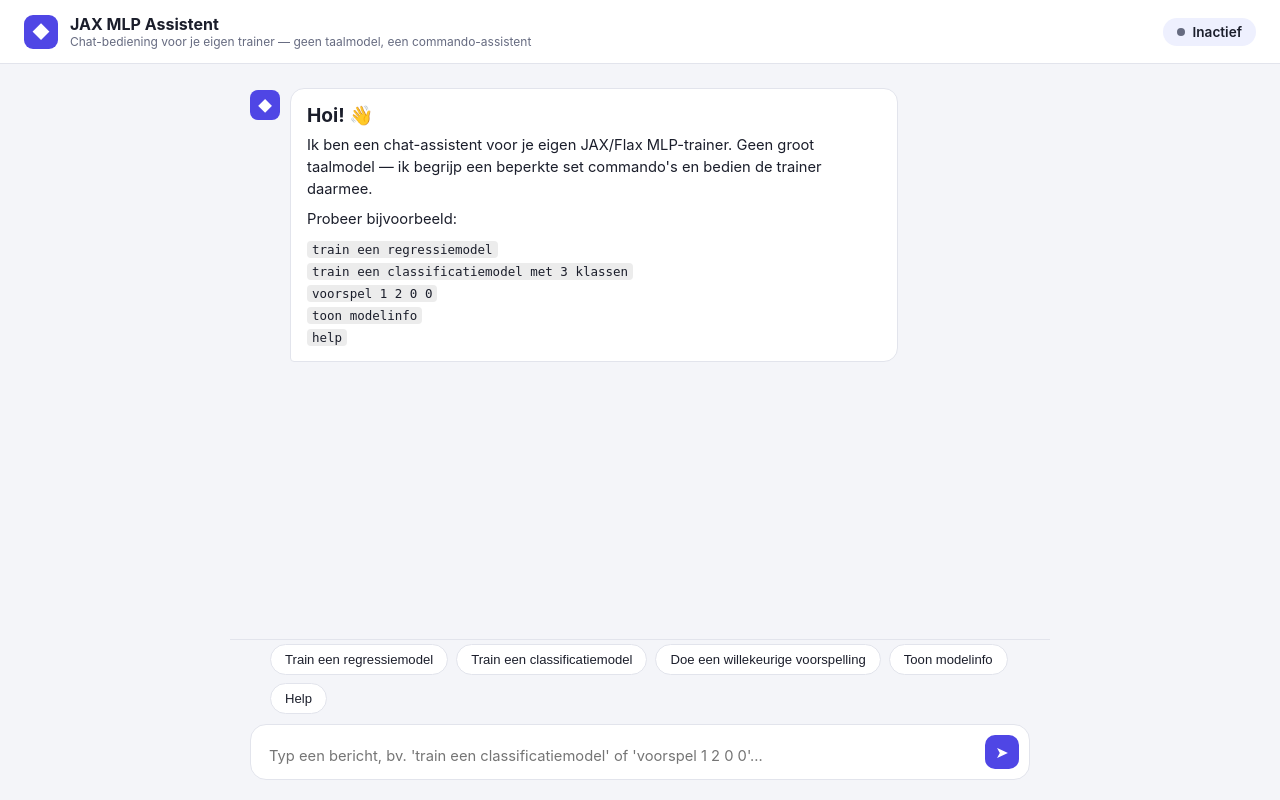
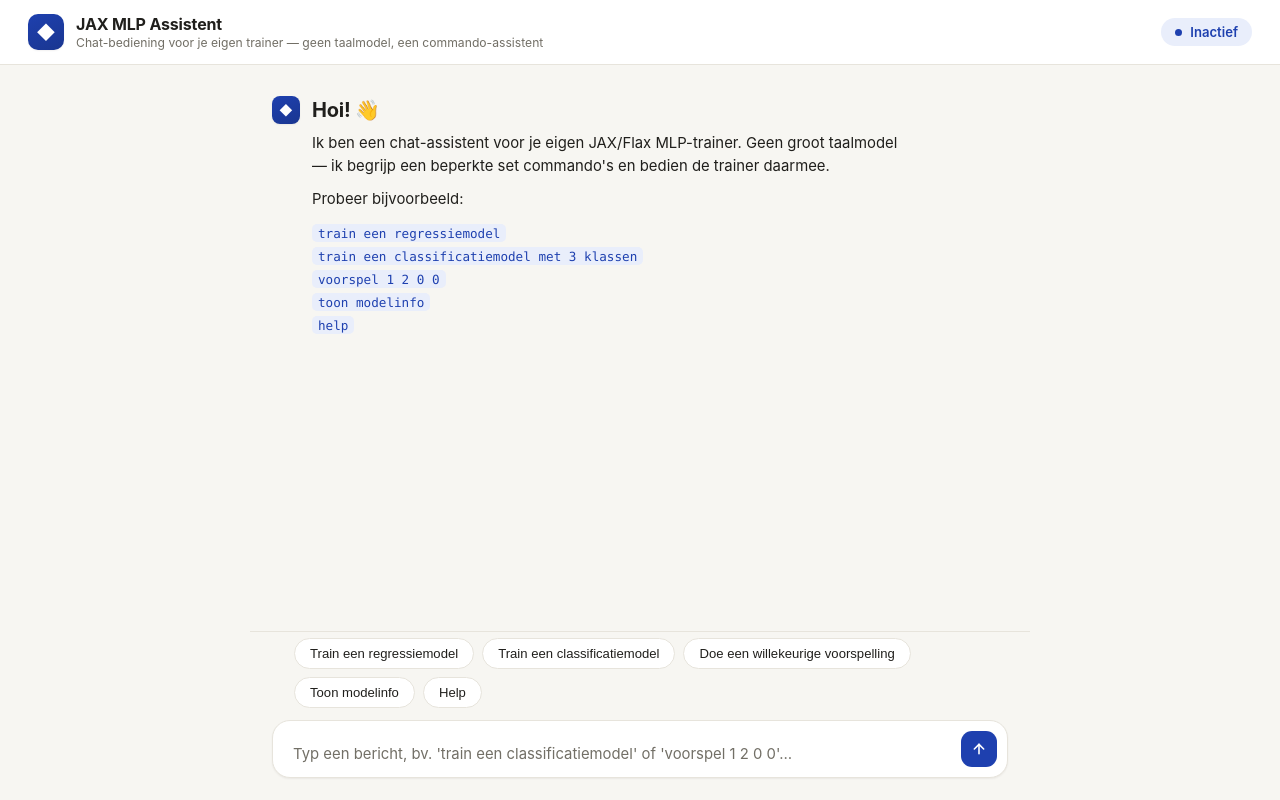
Before and after one commit to Giovanni127714/jax, a Flask app: page / in a window 1280 px wide. Run offline with Flask 3, Linux system fonts and the light colour scheme; data that the repository does not hold is empty.

Commit message:
feat: redesign UI with a Claude-inspired look and dark blue accent
- New warm off-white/dark-brown palette (both light and dark mode)
  with dark blue as the primary accent, replacing the purple/gray
  theme
- Assistant messages now flow as plain text (no boxed bubble); only
  rich content (charts, tables, progress) gets a soft "rich-card"
  container. User messages are a softly tinted pill instead of a
  saturated solid-color block
- Add a typing indicator (animated dots) shown while predict/
  model-info/status requests are in flight, replaced by the real
  response when it arrives
- Add message entrance animation, smoother chip/composer hover and
  focus states, and a proper SVG send-button icon
- Charts now read their colors from CSS custom properties at draw
  time (theme-aware) and render a subtle gradient fill under the
  primary line
- Verified in both light and dark mode (Playwright), full command
  flow (train/predict/model-info/errors) end-to-end, no console
  errors

```diff
--- a/webapp/static/css/style.css
+++ b/webapp/static/css/style.css
@@ -1,32 +1,40 @@
 :root {
-  --bg: #f4f5f9;
+  --bg: #f7f6f2;
   --surface: #ffffff;
-  --border: #e2e4ec;
-  --text: #1b1e2b;
-  --text-muted: #666b80;
-  --accent: #4f46e5;
-  --accent-soft: #eef0fe;
-  --success: #16a34a;
-  --danger: #dc2626;
-  --warning: #d97706;
-  --user-bubble: #4f46e5;
-  --user-bubble-text: #ffffff;
-  --assistant-bubble: #ffffff;
-  --radius: 10px;
+  --surface-2: #fdfcfa;
+  --border: #e7e4dc;
+  --text: #201f1c;
+  --text-muted: #726f66;
+  --accent: #1e40af;
+  --accent-hover: #1a3690;
+  --accent-soft: #e9eefb;
+  --user-bubble-bg: #e3ebfb;
+  --user-bubble-text: #16305e;
+  --success: #15803d;
+  --danger: #c0392b;
+  --warning: #b7791f;
+  --radius: 12px;
   --font: -apple-system, BlinkMacSystemFont, "Segoe UI", Roboto, Helvetica, Arial, sans-serif;
+  --shadow-sm: 0 1px 2px rgba(30, 25, 15, 0.06);
 }
 
 @media (prefers-color-scheme: dark) {
   :root {
-    --bg: #0f1117;
-    --surface: #171a24;
-    --border: #2a2e3d;
-    --text: #e6e7ee;
-    --text-muted: #9297ab;
-    --accent: #818cf8;
-    --accent-soft: #262a44;
-    --user-bubble: #4f46e5;
-    --assistant-bubble: #1d2130;
+    --bg: #1b1a17;
+    --surface: #242320;
+    --surface-2: #201f1c;
+    --border: #38362f;
+    --text: #ece9e1;
+    --text-muted: #9c988c;
+    --accent: #6f97f2;
+    --accent-hover: #89aaf5;
+    --accent-soft: #22304f;
+    --user-bubble-bg: #223257;
+    --user-bubble-text: #dbe6fc;
+    --success: #4ade80;
+    --danger: #f0796a;
+    --warning: #f0b649;
+    --shadow-sm: 0 1px 2px rgba(0, 0, 0, 0.3);
   }
 }
 
@@ -38,35 +46,43 @@ html, body {
   font-family: var(--font);
   background: var(--bg);
   color: var(--text);
+  -webkit-font-smoothing: antialiased;
 }
 
 body { display: flex; flex-direction: column; }
+
+/* ---------------------------------------------------------------------
+   Header
+--------------------------------------------------------------------- */
 
 .topbar {
   display: flex;
   align-items: center;
   justify-content: space-between;
-  padding: 14px 24px;
+  padding: 14px 28px;
   background: var(--surface);
   border-bottom: 1px solid var(--border);
   flex-shrink: 0;
 }
 
 .brand { display: flex; align-items: center; gap: 12px; }
+
 .brand-icon {
   color: white;
-  background: var(--accent);
-  width: 34px;
-  height: 34px;
-  border-radius: 9px;
+  background: linear-gradient(155deg, var(--accent), var(--accent-hover));
+  width: 36px;
+  height: 36px;
+  border-radius: 10px;
   display: flex;
   align-items: center;
   justify-content: center;
-  font-size: 1.1rem;
+  font-size: 1.15rem;
   flex-shrink: 0;
+  box-shadow: var(--shadow-sm);
 }
-.brand-name { font-weight: 700; font-size: 1rem; }
-.brand-sub { font-size: 0.75rem; color: var(--text-muted); }
+
+.brand-name { font-weight: 700; font-size: 1rem; letter-spacing: -0.01em; }
+.brand-sub { font-size: 0.76rem; color: var(--text-muted); margin-top: 1px; }
 
 .status-pill {
   display: flex;
@@ -75,25 +91,32 @@ body { display: flex; flex-direction: column; }
   padding: 6px 14px;
   border-radius: 999px;
   background: var(--accent-soft);
-  font-size: 0.85rem;
+  color: var(--accent);
+  font-size: 0.82rem;
   font-weight: 600;
   flex-shrink: 0;
+  transition: background 0.2s ease, color 0.2s ease;
 }
-.status-dot { width: 8px; height: 8px; border-radius: 50%; background: var(--text-muted); }
-.status-pill[data-status="training"] .status-dot { background: var(--warning); animation: pulse 1s infinite; }
-.status-pill[data-status="done"] .status-dot { background: var(--success); }
-.status-pill[data-status="error"] .status-dot { background: var(--danger); }
+.status-dot { width: 7px; height: 7px; border-radius: 50%; background: currentColor; }
+.status-pill[data-status="training"] { color: var(--warning); }
+.status-pill[data-status="training"] .status-dot { animation: pulse 1s infinite; }
+.status-pill[data-status="done"] { color: var(--success); }
+.status-pill[data-status="error"] { color: var(--danger); }
 
 @keyframes pulse {
   0%, 100% { opacity: 1; }
-  50% { opacity: 0.3; }
+  50% { opacity: 0.35; }
 }
+
+/* ---------------------------------------------------------------------
+   Chat layout
+--------------------------------------------------------------------- */
 
 .chat-wrap {
   flex: 1;
   display: flex;
   flex-direction: column;
-  max-width: 820px;
+  max-width: 780px;
   width: 100%;
   margin: 0 auto;
   min-height: 0;
@@ -102,75 +125,131 @@ body { display: flex; flex-direction: column; }
 .chat-log {
   flex: 1;
   overflow-y: auto;
-  padding: 24px 20px 12px;
+  padding: 28px 22px 14px;
   display: flex;
   flex-direction: column;
-  gap: 16px;
+  gap: 20px;
+  scroll-behavior: smooth;
 }
 
-.msg-row { display: flex; gap: 10px; max-width: 100%; }
+.msg-row {
+  display: flex;
+  gap: 12px;
+  max-width: 100%;
+  animation: messageIn 0.28s cubic-bezier(0.22, 1, 0.36, 1);
+}
 .msg-row.user { justify-content: flex-end; }
 .msg-row.assistant { justify-content: flex-start; }
 
+@keyframes messageIn {
+  from { opacity: 0; transform: translateY(8px); }
+  to { opacity: 1; transform: translateY(0); }
+}
+
 .msg-avatar {
-  width: 30px;
-  height: 30px;
+  width: 28px;
+  height: 28px;
   border-radius: 8px;
-  background: var(--accent);
+  background: linear-gradient(155deg, var(--accent), var(--accent-hover));
   color: white;
   flex-shrink: 0;
   display: flex;
   align-items: center;
   justify-content: center;
-  font-size: 0.9rem;
-  margin-top: 2px;
+  font-size: 0.82rem;
+  margin-top: 3px;
+  box-shadow: var(--shadow-sm);
 }
 
 .bubble {
-  max-width: 78%;
-  padding: 12px 16px;
-  border-radius: 14px;
-  font-size: 0.92rem;
-  line-height: 1.5;
-}
-.msg-row.user .bubble {
-  background: var(--user-bubble);
-  color: var(--user-bubble-text);
-  border-bottom-right-radius: 4px;
-}
-.msg-row.assistant .bubble {
-  background: var(--assistant-bubble);
-  border: 1px solid var(--border);
-  border-bottom-left-radius: 4px;
+  max-width: 80%;
+  font-size: 0.93rem;
+  line-height: 1.55;
 }
 
-.bubble p { margin: 0 0 8px; }
+/* Assistant messages flow on the page background, no boxed card - only
+   rich content (charts/tables/progress) gets its own subtle container. */
+.msg-row.assistant .bubble {
+  background: transparent;
+  padding: 2px 0;
+}
+
+/* User messages get a soft tinted pill, not a saturated block fill. */
+.msg-row.user .bubble {
+  background: var(--user-bubble-bg);
+  color: var(--user-bubble-text);
+  padding: 11px 16px;
+  border-radius: 16px;
+  border-bottom-right-radius: 5px;
+}
+
+.bubble p { margin: 0 0 10px; }
 .bubble p:last-child { margin-bottom: 0; }
 .bubble code {
-  background: rgba(127,127,127,0.15);
-  padding: 1px 5px;
-  border-radius: 4px;
+  background: var(--accent-soft);
+  color: var(--accent);
+  padding: 1.5px 6px;
+  border-radius: 5px;
   font-size: 0.85em;
+  font-family: "SFMono-Regular", Consolas, "Liberation Mono", Menlo, monospace;
+}
+.msg-row.user .bubble code {
+  background: rgba(255, 255, 255, 0.35);
+  color: inherit;
 }
 
-.welcome-title { font-weight: 700; font-size: 1.2rem; margin-bottom: 4px; }
+.welcome-title { font-weight: 700; font-size: 1.25rem; margin-bottom: 6px; letter-spacing: -0.01em; }
 
-.chips { display: flex; flex-wrap: wrap; gap: 8px; padding: 0 20px 10px; }
+/* Rich content (charts, tables, progress) rendered inside an assistant
+   message gets its own soft card so it reads as distinct from prose. */
+.rich-card {
+  background: var(--surface);
+  border: 1px solid var(--border);
+  border-radius: var(--radius);
+  padding: 16px 18px;
+  margin-top: 4px;
+  box-shadow: var(--shadow-sm);
+}
+
+/* Typing indicator */
+.typing-dots { display: flex; align-items: center; gap: 4px; padding: 6px 0; }
+.typing-dots span {
+  width: 6px;
+  height: 6px;
+  border-radius: 50%;
+  background: var(--text-muted);
+  animation: typingBounce 1.1s infinite ease-in-out;
+}
+.typing-dots span:nth-child(2) { animation-delay: 0.15s; }
+.typing-dots span:nth-child(3) { animation-delay: 0.3s; }
+@keyframes typingBounce {
+  0%, 60%, 100% { transform: translateY(0); opacity: 0.4; }
+  30% { transform: translateY(-4px); opacity: 1; }
+}
+
+/* ---------------------------------------------------------------------
+   Chips & composer
+--------------------------------------------------------------------- */
+
+.chips { display: flex; flex-wrap: wrap; gap: 8px; padding: 0 22px 12px; }
 .chip {
   border: 1px solid var(--border);
   background: var(--surface);
   color: var(--text);
   border-radius: 999px;
-  padding: 7px 14px;
+  padding: 7px 15px;
   font-size: 0.82rem;
+  font-weight: 500;
   cursor: pointer;
+  transition: border-color 0.15s ease, color 0.15s ease, transform 0.1s ease;
 }
-.chip:hover { border-color: var(--accent); color: var(--accent); }
+.chip:hover { border-color: var(--accent); color: var(--accent); transform: translateY(-1px); }
+.chip:active { transform: translateY(0); }
 
 .composer-area {
   border-top: 1px solid var(--border);
   background: var(--bg);
-  padding: 4px 20px 20px;
+  padding: 6px 22px 22px;
   flex-shrink: 0;
 }
 
@@ -180,8 +259,14 @@ body { display: flex; flex-direction: column; }
   gap: 10px;
   background: var(--surface);
   border: 1px solid var(--border);
-  border-radius: 16px;
-  padding: 10px 10px 10px 16px;
+  border-radius: 18px;
+  padding: 10px 10px 10px 18px;
+  box-shadow: var(--shadow-sm);
+  transition: border-color 0.15s ease, box-shadow 0.15s ease;
+}
+.composer:focus-within {
+  border-color: var(--accent);
+  box-shadow: 0 0 0 3px var(--accent-soft);
 }
 .composer textarea {
   flex: 1;
@@ -191,32 +276,48 @@ body { display: flex; flex-direction: column; }
   background: transparent;
   color: var(--text);
   font-family: inherit;
-  font-size: 0.92rem;
+  font-size: 0.93rem;
   max-height: 140px;
   line-height: 1.4;
-  padding-top: 4px;
+  padding-top: 5px;
 }
+.composer textarea::placeholder { color: var(--text-muted); }
+
 .send-btn {
   border: none;
   background: var(--accent);
   color: white;
-  width: 34px;
-  height: 34px;
-  border-radius: 10px;
+  width: 36px;
+  height: 36px;
+  border-radius: 11px;
   cursor: pointer;
-  font-size: 1rem;
   flex-shrink: 0;
+  display: flex;
+  align-items: center;
+  justify-content: center;
+  transition: background 0.15s ease, transform 0.1s ease;
 }
+.send-btn:hover:not(:disabled) { background: var(--accent-hover); }
+.send-btn:active:not(:disabled) { transform: scale(0.94); }
 .send-btn:disabled { opacity: 0.4; cursor: not-allowed; }
+.send-btn svg { width: 16px; height: 16px; }
 
-/* ---- Rich content rendered inside assistant bubbles ---- */
+/* ---------------------------------------------------------------------
+   Rich content inside assistant bubbles
+--------------------------------------------------------------------- */
 
-.progress-row { display: flex; align-items: center; gap: 10px; margin: 8px 0; }
+.progress-row { display: flex; align-items: center; gap: 10px; margin-bottom: 12px; }
 .progress-track { flex: 1; height: 8px; border-radius: 999px; background: var(--accent-soft); overflow: hidden; }
-.progress-fill { height: 100%; width: 0%; background: var(--accent); transition: width 0.2s ease; }
-.progress-label { font-size: 0.75rem; color: var(--text-muted); white-space: nowrap; font-variant-numeric: tabular-nums; }
+.progress-fill {
+  height: 100%;
+  width: 0%;
+  background: linear-gradient(90deg, var(--accent), var(--accent-hover));
+  border-radius: 999px;
+  transition: width 0.25s ease;
+}
+.progress-label { font-size: 0.76rem; color: var(--text-muted); white-space: nowrap; font-variant-numeric: tabular-nums; }
 
-canvas.chat-chart { width: 100%; height: auto; border: 1px solid var(--border); border-radius: 8px; background: var(--bg); margin-top: 6px; }
+canvas.chat-chart { width: 100%; height: auto; display: block; }
 
 .legend { display: flex; gap: 14px; margin-top: 8px; font-size: 0.75rem; color: var(--text-muted); }
 .legend-item { display: flex; align-items: center; gap: 6px; }
--- a/webapp/static/js/app.js
+++ b/webapp/static/js/app.js
@@ -12,6 +12,13 @@
   let lastInputDim = null;
   let lastNumClasses = null;
   let isBusy = false;
+
+  // ---------------------------------------------------------------------
+  // Theme-aware colors (read live so charts match light/dark mode)
+  // ---------------------------------------------------------------------
+  function cssVar(name) {
+    return getComputedStyle(document.documentElement).getPropertyValue(name).trim();
+  }
 
   // ---------------------------------------------------------------------
   // Status pill
@@ -51,9 +58,18 @@
     return row.querySelector(".bubble");
   }
 
+  function addTypingIndicator() {
+    return addAssistantMessage(
+      '<div class="typing-dots"><span></span><span></span><span></span></div>'
+    );
+  }
+
   function addErrorMessage(text) {
-    const bubble = addAssistantMessage(`<p>${escapeHtml(text)}</p>`);
-    bubble.classList.add("error-bubble");
+    addAssistantMessage(`<p class="error-text">${escapeHtml(text)}</p>`);
+  }
+
+  function showError(bubble, text) {
+    bubble.innerHTML = `<p class="error-text">${escapeHtml(text)}</p>`;
   }
 
   function escapeHtml(text) {
@@ -107,7 +123,7 @@
   }
 
   // ---------------------------------------------------------------------
-  // Chart drawing (plain canvas, no dependencies)
+  // Chart drawing (plain canvas, no dependencies, theme-aware colors)
   // ---------------------------------------------------------------------
   function drawLineChart(canvas, series, opts) {
     const ctx = canvas.getContext("2d");
@@ -119,9 +135,12 @@
     const plotW = w - padding.left - padding.right;
     const plotH = h - padding.top - padding.bottom;
 
+    const gridColor = cssVar("--border");
+    const mutedColor = cssVar("--text-muted");
+
     const allValues = series.flatMap((s) => s.data).filter((v) => v !== null && v !== undefined);
     if (allValues.length === 0) {
-      ctx.fillStyle = "#9297ab";
+      ctx.fillStyle = mutedColor;
       ctx.font = "12px sans-serif";
       ctx.fillText("Nog geen data", padding.left, h / 2);
       return;
@@ -141,8 +160,8 @@
     const xForIndex = (i) => padding.left + (maxLen <= 1 ? 0 : (i / (maxLen - 1)) * plotW);
     const yForValue = (v) => padding.top + plotH - ((v - minY) / (maxY - minY)) * plotH;
 
-    ctx.strokeStyle = "rgba(150,150,170,0.2)";
-    ctx.fillStyle = "#9297ab";
+    ctx.strokeStyle = gridColor;
+    ctx.fillStyle = mutedColor;
     ctx.font = "9px sans-serif";
     const gridLines = 3;
     for (let i = 0; i <= gridLines; i++) {
@@ -156,21 +175,34 @@
     }
 
     series.forEach((s) => {
-      if (s.data.length === 0) return;
+      const points = [];
+      s.data.forEach((v, i) => {
+        if (v === null || v === undefined) return;
+        points.push([xForIndex(i), yForValue(v)]);
+      });
+      if (points.length === 0) return;
+
+      if (s.fill) {
+        const gradient = ctx.createLinearGradient(0, padding.top, 0, padding.top + plotH);
+        gradient.addColorStop(0, `${s.color}33`);
+        gradient.addColorStop(1, `${s.color}00`);
+        ctx.fillStyle = gradient;
+        ctx.beginPath();
+        ctx.moveTo(points[0][0], padding.top + plotH);
+        points.forEach(([x, y]) => ctx.lineTo(x, y));
+        ctx.lineTo(points[points.length - 1][0], padding.top + plotH);
+        ctx.closePath();
+        ctx.fill();
+      }
+
       ctx.strokeStyle = s.color;
       ctx.lineWidth = 2;
+      ctx.lineJoin = "round";
+      ctx.lineCap = "round";
       ctx.beginPath();
-      let started = false;
-      s.data.forEach((v, i) => {
-        if (v === null || v === undefined) return;
-        const x = xForIndex(i);
-        const y = yForValue(v);
-        if (!started) {
-          ctx.moveTo(x, y);
-          started = true;
-        } else {
-          ctx.lineTo(x, y);
-        }
+      points.forEach(([x, y], idx) => {
+        if (idx === 0) ctx.moveTo(x, y);
+        else ctx.lineTo(x, y);
       });
       ctx.stroke();
     });
@@ -263,21 +295,22 @@
 
     chartCounter += 1;
     const lossChartId = `chart-loss-${chartCounter}`;
-    const metricChartId = `chart-metric-${chartCounter}`;
     const bubble = addAssistantMessage(`
       <p>🧠 Ik start het trainen van een <strong>${taskLabel}</strong>…</p>
       ${overrideNote}
+      <div class="rich-card">
         <div class="progress-row">
           <div class="progress-track"><div class="progress-fill" id="fill-${chartCounter}"></div></div>
           <span class="progress-label" id="label-${chartCounter}">0 / ${payload.num_steps}</span>
         </div>
         <canvas class="chat-chart" id="${lossChartId}" width="600" height="200"></canvas>
         <div class="legend">${renderLegendHtml([
-        { label: "Train loss", color: "#4f46e5" },
-        { label: "Val loss", color: "#dc2626" },
+          { label: "Train loss", color: cssVar("--accent") },
+          { label: "Val loss", color: cssVar("--danger") },
         ])}</div>
         <div id="metric-wrap-${chartCounter}"></div>
         <div class="log-console" id="log-${chartCounter}"></div>
+      </div>
     `);
 
     let res;
@@ -288,14 +321,12 @@
         body: JSON.stringify(payload),
       });
     } catch (err) {
-      bubble.classList.add("error-bubble");
-      bubble.innerHTML = `<p>Kon geen verbinding maken met de server: ${escapeHtml(String(err))}</p>`;
+      showError(bubble, `Kon geen verbinding maken met de server: ${err}`);
       return;
     }
     const body = await res.json();
     if (!res.ok) {
-      bubble.classList.add("error-bubble");
-      bubble.innerHTML = `<p>${escapeHtml(body.error || "Onbekende fout bij starten van training.")}</p>`;
+      showError(bubble, body.error || "Onbekende fout bij starten van training.");
       return;
     }
 
@@ -323,8 +354,8 @@
           drawLineChart(
             lossCanvas,
             [
-              { label: "Train loss", color: "#4f46e5", data: history.loss },
-              { label: "Val loss", color: "#dc2626", data: history.val_loss },
+              { label: "Train loss", color: cssVar("--accent"), data: history.loss, fill: true },
+              { label: "Val loss", color: cssVar("--danger"), data: history.val_loss },
             ],
             { formatY: (v) => v.toFixed(2) }
           );
@@ -335,17 +366,17 @@
         if (hasMetric && metricWrap && !metricWrap.dataset.built) {
           metricWrap.dataset.built = "1";
           metricWrap.innerHTML = `
-            <div class="legend" style="margin-top:10px">${renderLegendHtml([{ label: "Val accuracy", color: "#16a34a" }])}</div>
+            <div class="legend" style="margin-top:10px">${renderLegendHtml([{ label: "Val accuracy", color: cssVar("--success") }])}</div>
             <canvas class="chat-chart" id="chart-metric-${counter}" width="600" height="120"></canvas>`;
         }
         if (hasMetric) {
           const metricCanvas = document.getElementById(`chart-metric-${counter}`);
           if (metricCanvas) {
-            drawLineChart(metricCanvas, [{ label: "Val accuracy", color: "#16a34a", data: history.val_metric }], {
-              minY: 0,
-              maxY: 1,
-              formatY: (v) => v.toFixed(2),
-            });
+            drawLineChart(
+              metricCanvas,
+              [{ label: "Val accuracy", color: cssVar("--success"), data: history.val_metric, fill: true }],
+              { minY: 0, maxY: 1, formatY: (v) => v.toFixed(2) }
+            );
           }
         }
 
@@ -372,6 +403,7 @@
 
         if (data.status === "error") {
           const note = document.createElement("p");
+          note.className = "error-text";
           note.textContent = `❌ Training mislukt: ${data.error || "onbekende fout"}`;
           bubble.appendChild(note);
         } else if (data.status === "done") {
@@ -413,7 +445,7 @@
       }
     }
 
-    const bubble = addAssistantMessage(`<p>🔮 Voorspellen op basis van <code>[${features.join(", ")}]</code>…</p>`);
+    const bubble = addTypingIndicator();
 
     let res;
     try {
@@ -423,14 +455,12 @@
         body: JSON.stringify({ features }),
       });
     } catch (err) {
-      bubble.classList.add("error-bubble");
-      bubble.innerHTML = `<p>Kon geen verbinding maken: ${escapeHtml(String(err))}</p>`;
+      showError(bubble, `Kon geen verbinding maken: ${err}`);
       return;
     }
     const data = await res.json();
     if (!res.ok) {
-      bubble.classList.add("error-bubble");
-      bubble.innerHTML = `<p>${escapeHtml(data.error || "Voorspellen mislukt.")}</p>`;
+      showError(bubble, data.error || "Voorspellen mislukt.");
       return;
     }
 
@@ -448,15 +478,19 @@
         .join("");
       bubble.innerHTML = `
         <p>Voorspelling voor <code>[${features.join(", ")}]</code>:</p>
+        <div class="rich-card">
           <div class="big-value">Klasse ${data.predicted_class}</div>
           <div class="sub-value">Kans: ${(data.probabilities[data.predicted_class] * 100).toFixed(1)}%</div>
-        ${rows}`;
+          ${rows}
+        </div>`;
     } else {
       const formulaValue = 2 * (features[0] || 0) + 3 * (features[1] || 0);
       bubble.innerHTML = `
         <p>Voorspelling voor <code>[${features.join(", ")}]</code>:</p>
+        <div class="rich-card">
           <div class="big-value">${data.prediction.toFixed(3)}</div>
-        <div class="sub-value">Formule 2·x1 + 3·x2 geeft (ter vergelijking): ${formulaValue.toFixed(3)}</div>`;
+          <div class="sub-value">Formule 2·x1 + 3·x2 geeft (ter vergelijking): ${formulaValue.toFixed(3)}</div>
+        </div>`;
     }
     scrollToBottom();
   }
@@ -465,12 +499,11 @@
   // Command: model info
   // ---------------------------------------------------------------------
   async function handleModelInfo() {
-    const bubble = addAssistantMessage("<p>📊 Modelinfo ophalen…</p>");
+    const bubble = addTypingIndicator();
     const res = await fetch("/api/model/summary");
     const data = await res.json();
     if (!res.ok) {
-      bubble.classList.add("error-bubble");
-      bubble.innerHTML = `<p>${escapeHtml(data.error || "Geen model beschikbaar.")}</p>`;
+      showError(bubble, data.error || "Geen model beschikbaar.");
       return;
     }
     const rows = data.layers
@@ -478,11 +511,13 @@
       .join("");
     bubble.innerHTML = `
       <p>Huidige architectuur:</p>
+      <div class="rich-card">
         <table class="data-table">
           <thead><tr><th>Laag</th><th>Input</th><th>Output</th><th>Parameters</th></tr></thead>
           <tbody>${rows}</tbody>
         </table>
-      <p class="sub-value">Totaal aantal parameters: ${data.total_params.toLocaleString("nl-NL")}</p>`;
+        <p class="sub-value" style="margin-top:10px">Totaal aantal parameters: ${data.total_params.toLocaleString("nl-NL")}</p>
+      </div>`;
     scrollToBottom();
   }
 
@@ -490,16 +525,17 @@
   // Command: status
   // ---------------------------------------------------------------------
   async function handleStatus() {
+    const bubble = addTypingIndicator();
     const res = await fetch("/api/train/status");
     const data = await res.json();
     if (data.status === "idle") {
-      addAssistantMessage("<p>Er is nog geen training gestart. Zeg 'train een regressiemodel' om te beginnen.</p>");
+      bubble.innerHTML = "<p>Er is nog geen training gestart. Zeg 'train een regressiemodel' om te beginnen.</p>";
     } else if (data.status === "training") {
-      addAssistantMessage(`<p>⏳ Bezig: stap ${data.current_step} van ${data.total_steps}.</p>`);
+      bubble.innerHTML = `<p>⏳ Bezig: stap ${data.current_step} van ${data.total_steps}.</p>`;
     } else if (data.status === "done") {
-      addAssistantMessage("<p>✅ Er staat een getraind model klaar. Je kan nu een voorspelling vragen.</p>");
+      bubble.innerHTML = "<p>✅ Er staat een getraind model klaar. Je kan nu een voorspelling vragen.</p>";
     } else {
-      addAssistantMessage(`<p>❌ Laatste training eindigde met een fout: ${escapeHtml(data.error || "onbekend")}</p>`);
+      showError(bubble, `Laatste training eindigde met een fout: ${data.error || "onbekend"}`);
     }
   }
 
--- a/webapp/templates/index.html
+++ b/webapp/templates/index.html
@@ -33,7 +33,12 @@
           rows="1"
           placeholder="Typ een bericht, bv. 'train een classificatiemodel' of 'voorspel 1 2 0 0'…"
         ></textarea>
-        <button type="submit" id="send-btn" class="send-btn" aria-label="Verstuur">➤</button>
+        <button type="submit" id="send-btn" class="send-btn" aria-label="Verstuur">
+          <svg viewBox="0 0 24 24" fill="none" stroke="currentColor" stroke-width="2.4" stroke-linecap="round" stroke-linejoin="round">
+            <path d="M12 19V5" />
+            <path d="M5 12l7-7 7 7" />
+          </svg>
+        </button>
       </form>
     </div>
   </main>
```
Also changed, not shown: other parts of webapp/static/css/style.css (+12 -11 lines). Lines whose indentation alone changed are shown as unchanged.
